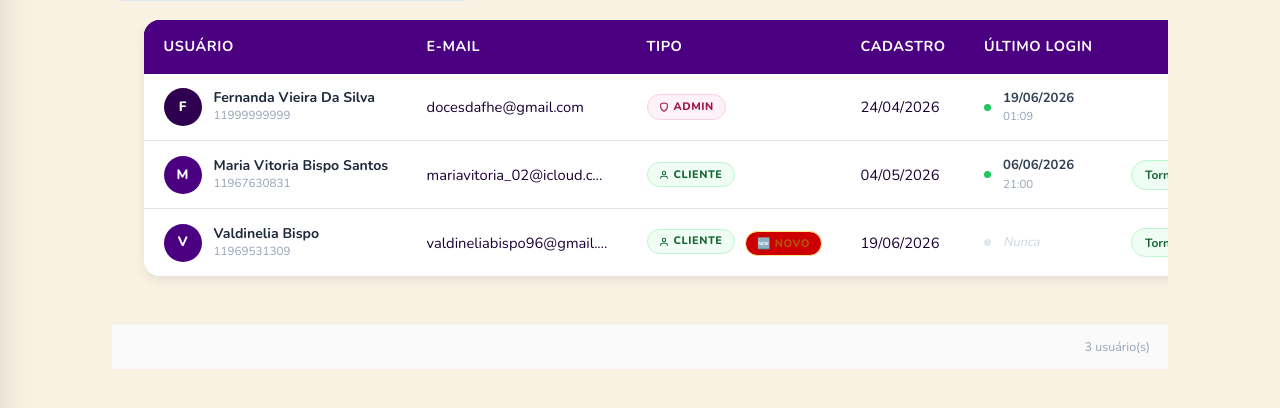
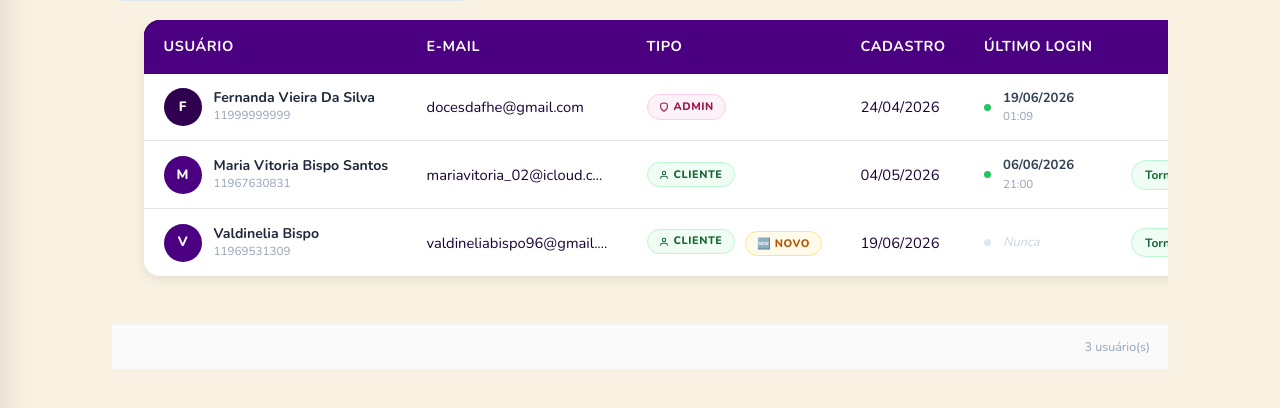
Before and after one commit to sarapacheco-user/DocesDaFhe, a Flask app: page /admin/usuarios in a window 1280 px wide. Shown: the part 331-739 px from the top of the page. Run offline with Flask 3, Linux system fonts and the light colour scheme; a user stored in the database is signed in; data comes from the database, SQL or seed files in the repository; some libraries are stand-ins or nearby versions.

Commit message:
Corrige cor do selo de cliente novo, que colidia com o badge de produto novo
A classe .badge-novo ja era usada (com !important) pela funcionalidade
de "produto novo" do catalogo, deixando o selo de cliente vermelho.
Renomeado para .usu-badge-novo, especifico dessa tela.

```diff
--- a/templates/admin/usuarios.html
+++ b/templates/admin/usuarios.html
@@ -104,7 +104,7 @@ html body .usu-table tbody tr:hover { background: #f1f5f9 !important; }
 }
 
 /* Selo de cliente novo */
-.badge-novo {
+.usu-badge-novo {
   display: inline-flex; align-items: center; gap: .3rem;
   font-size: .68rem; font-weight: 800; padding: .22rem .7rem;
   border-radius: 20px; text-transform: uppercase; letter-spacing: .05em;
@@ -243,7 +243,7 @@ html body .usu-table tbody tr:hover { background: #f1f5f9 !important; }
               Cliente
             </span>
             {% if u.pedidos|length == 0 %}
-            <span class="badge-novo" title="Esse cliente ainda não fez nenhum pedido">🆕 Novo</span>
+            <span class="usu-badge-novo" title="Esse cliente ainda não fez nenhum pedido">🆕 Novo</span>
             {% endif %}
             {% endif %}
           </td>
```
